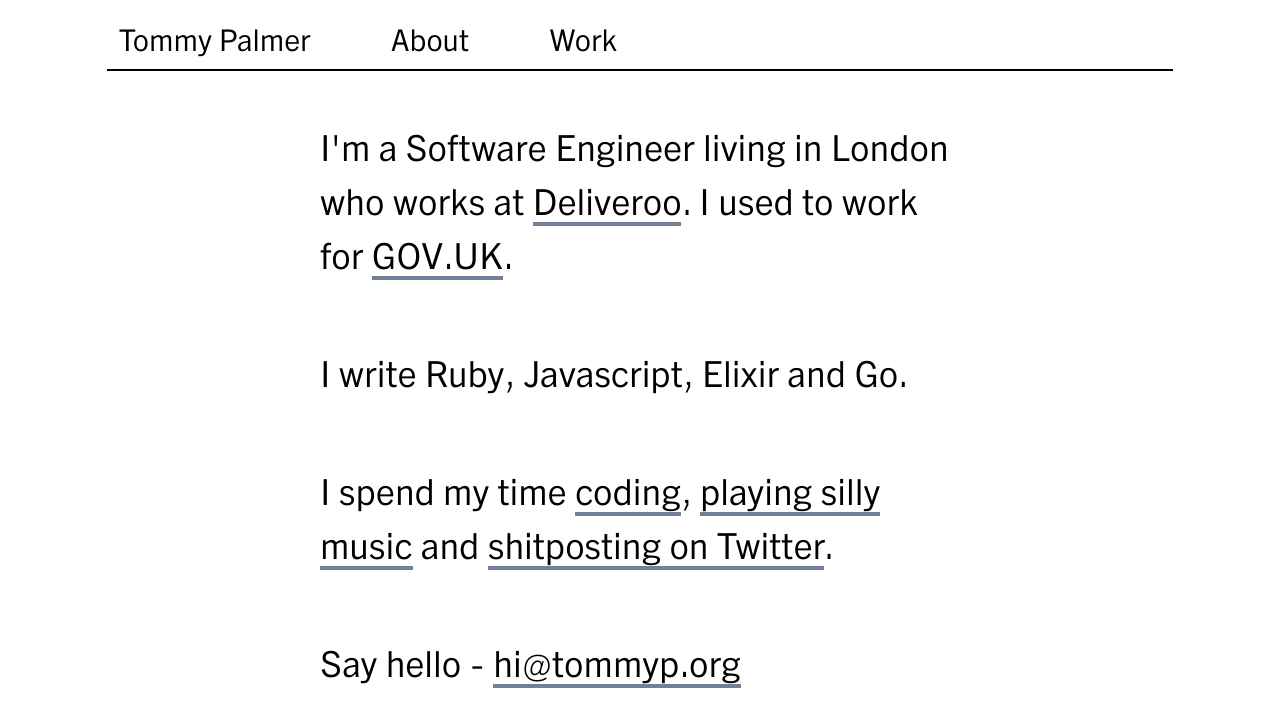
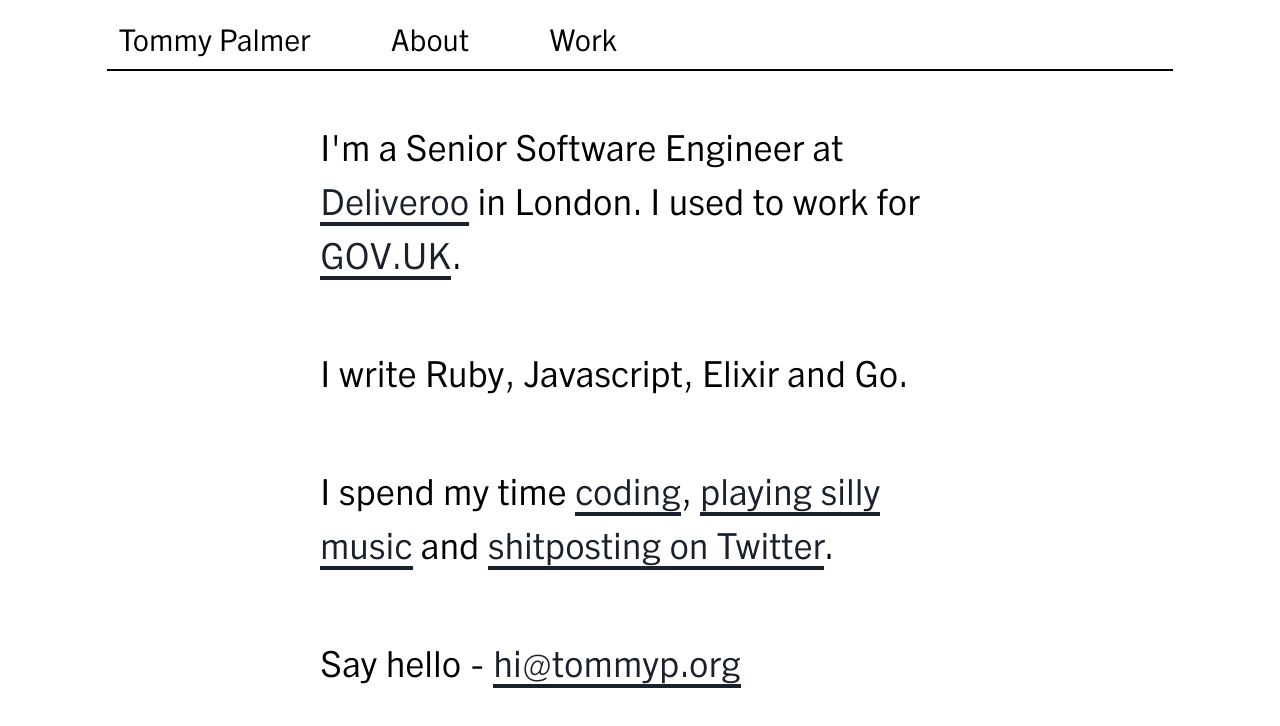
Before and after one commit to tommyp/tommyp.org, a Next.js app: page /about in a window 1280 px wide. Shown: the top 726 px of the page. Built offline with nearby package versions, Linux system fonts and the light colour scheme.

Commit message:
allow color options on links

```diff
--- a/components/external_a.js
+++ b/components/external_a.js
@@ -1,10 +1,25 @@
 import PropTypes from "prop-types";
 
-const ExtA = ({ href, children }) => {
+const ExtA = ({
+  href,
+  children,
+  textColor,
+  textHoverColor,
+  borderColor,
+  borderHoverColor,
+}) => {
   return (
     <a
       href={href}
-      className="border-b-2 lg:border-b-4 border-solid border-gray-600 hover:text-gray-600"
+      className={`
+        border-b-2
+        lg:border-b-4
+        border-solid
+        ${textColor || "text-gray-900"}
+        ${textHoverColor || "hover:text-gray-600"}
+        ${borderColor || "border-gray-900"}
+        ${borderHoverColor || "hover:border-gray-600"}
+      `}
     >
       {children}
     </a>
@@ -12,11 +27,15 @@ const ExtA = ({ href, children }) => {
 };
 
 ExtA.propTypes = {
-  href: PropTypes.string,
   children: PropTypes.oneOfType([
     PropTypes.arrayOf(PropTypes.node),
     PropTypes.node,
   ]).isRequired,
+  href: PropTypes.string,
+  textColor: PropTypes.string,
+  textHoverColor: PropTypes.string,
+  borderColor: PropTypes.string,
+  borderHoverColor: PropTypes.string,
 };
 
 export default ExtA;
--- a/pages/about.js
+++ b/pages/about.js
@@ -14,9 +14,9 @@ function About() {
       <Header />
       <section className="container mx-auto w-screen md:w-3/6 pl-6 pr-6 md:pl-0 md:pr-0">
         <P>
-          I&apos;m a Software Engineer living in London who works at{" "}
-          <ExtA href="https://deliveroo.co.uk/">Deliveroo</ExtA>. I used to work
-          for <ExtA href="https://gov.uk">GOV.UK</ExtA>.
+          I&apos;m a Senior Software Engineer at{" "}
+          <ExtA href="https://deliveroo.co.uk/">Deliveroo</ExtA> in London. I
+          used to work for <ExtA href="https://gov.uk">GOV.UK</ExtA>.
         </P>
         <P>I write Ruby, Javascript, Elixir and Go.</P>
         <P>
```
